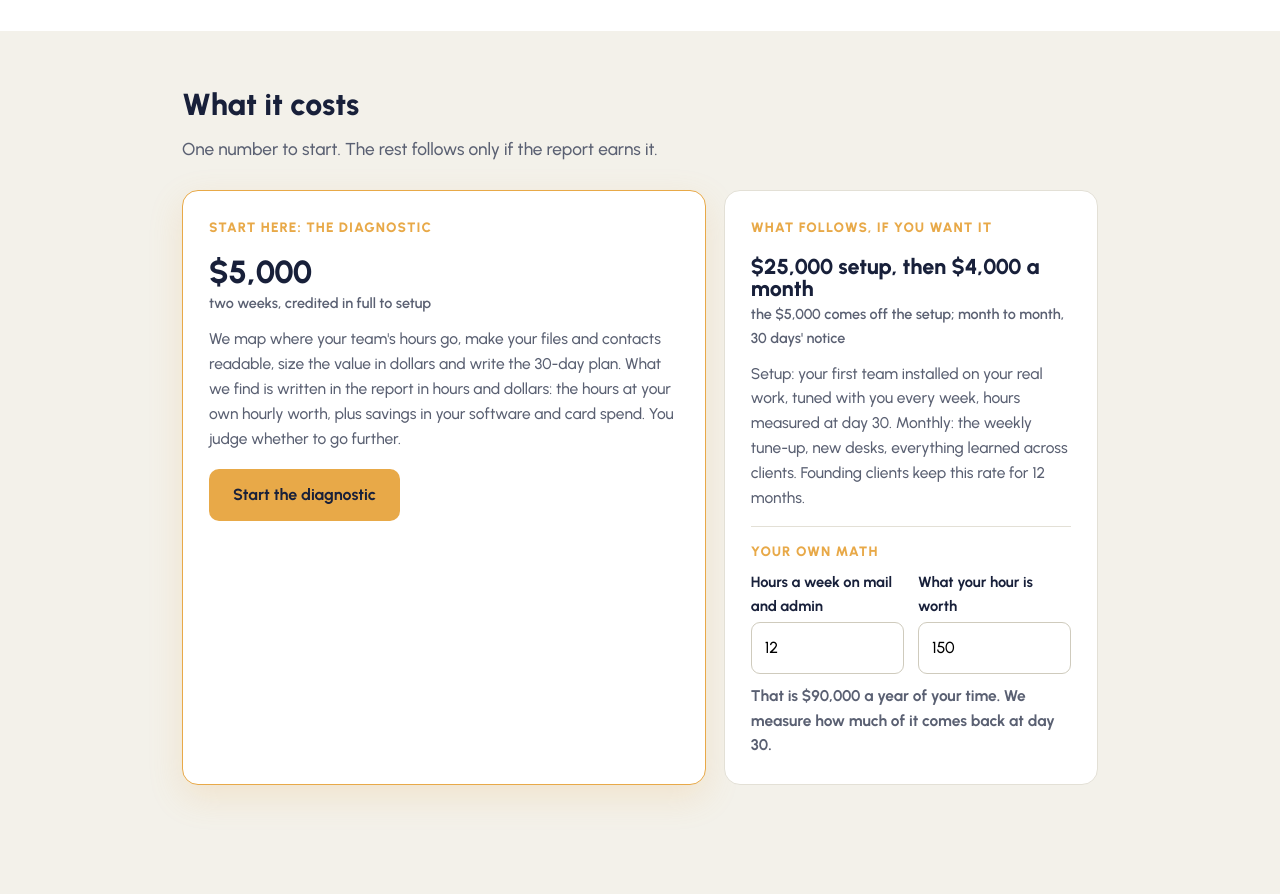
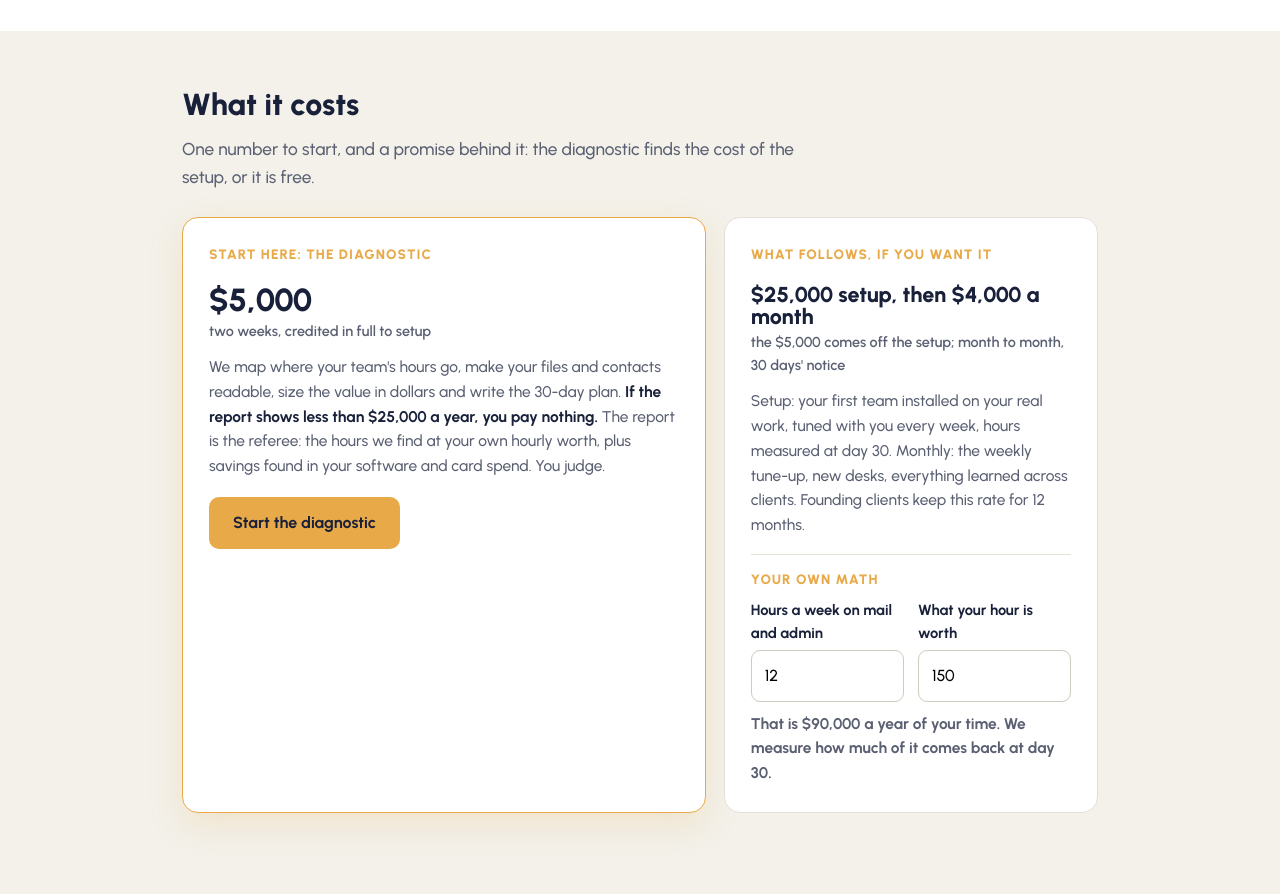
Before and after one commit to acejonas/quiet-shift, a plain HTML site: page index.html in a window 1280 px wide. Shown: the part 1900-2794 px from the top of the page. Drawn offline with Linux system fonts and the light colour scheme.

Commit message:
Publish one-page site

```diff
--- a/index.html
+++ b/index.html
@@ -110,9 +110,9 @@
 
 <section id="price"><div class="wrap">
   <h2>What it costs</h2>
-  <p class="lead">One number to start. The rest follows only if the report earns it.</p>
+  <p class="lead">One number to start, and a promise behind it: the diagnostic finds the cost of the setup, or it is free.</p>
   <div class="prices" style="grid-template-columns:minmax(0,1.4fr) minmax(0,1fr)">
-    <div class="price hi"><span class="k">Start here: the diagnostic</span><div class="amt">$5,000</div><div class="per">two weeks, credited in full to setup</div><p>We map where your team's hours go, make your files and contacts readable, size the value in dollars and write the 30-day plan. What we find is written in the report in hours and dollars: the hours at your own hourly worth, plus savings in your software and card spend. You judge whether to go further.</p><div style="margin-top:18px"><a class="cta amber" href="mailto:ace@getquietshift.com?subject=Quiet%20Shift%20diagnostic&body=Hi%20Ace%2C%20I%27d%20like%20to%20start%20the%20diagnostic.%20Company%3A%20%0AMy%20role%3A%20%0ARoughly%20how%20many%20hours%20a%20week%20go%20to%20mail%20and%20admin%3A%20">Start the diagnostic</a></div></div>
+    <div class="price hi"><span class="k">Start here: the diagnostic</span><div class="amt">$5,000</div><div class="per">two weeks, credited in full to setup</div><p>We map where your team's hours go, make your files and contacts readable, size the value in dollars and write the 30-day plan. <strong style="color:var(--navy)">If the report shows less than $25,000 a year, you pay nothing.</strong> The report is the referee: the hours we find at your own hourly worth, plus savings found in your software and card spend. You judge.</p><div style="margin-top:18px"><a class="cta amber" href="mailto:ace@getquietshift.com?subject=Quiet%20Shift%20diagnostic&body=Hi%20Ace%2C%20I%27d%20like%20to%20start%20the%20diagnostic.%20Company%3A%20%0AMy%20role%3A%20%0ARoughly%20how%20many%20hours%20a%20week%20go%20to%20mail%20and%20admin%3A%20">Start the diagnostic</a></div></div>
     <div class="price"><span class="k">What follows, if you want it</span><div class="amt" style="font-size:1.35rem">$25,000 setup, then $4,000 a month</div><div class="per">the $5,000 comes off the setup; month to month, 30 days' notice</div><p>Setup: your first team installed on your real work, tuned with you every week, hours measured at day 30. Monthly: the weekly tune-up, new desks, everything learned across clients. Founding clients keep this rate for 12 months.</p>
       <div style="margin-top:16px;padding-top:14px;border-top:1px solid var(--line)"><span class="k">Your own math</span>
         <div class="two" style="margin-top:6px"><div><label for="h" style="margin:0 0 4px">Hours a week on mail and admin</label><input id="h" type="number" value="12" min="0"></div><div><label for="r" style="margin:0 0 4px">What your hour is worth</label><input id="r" type="number" value="150" min="0"></div></div>
```
